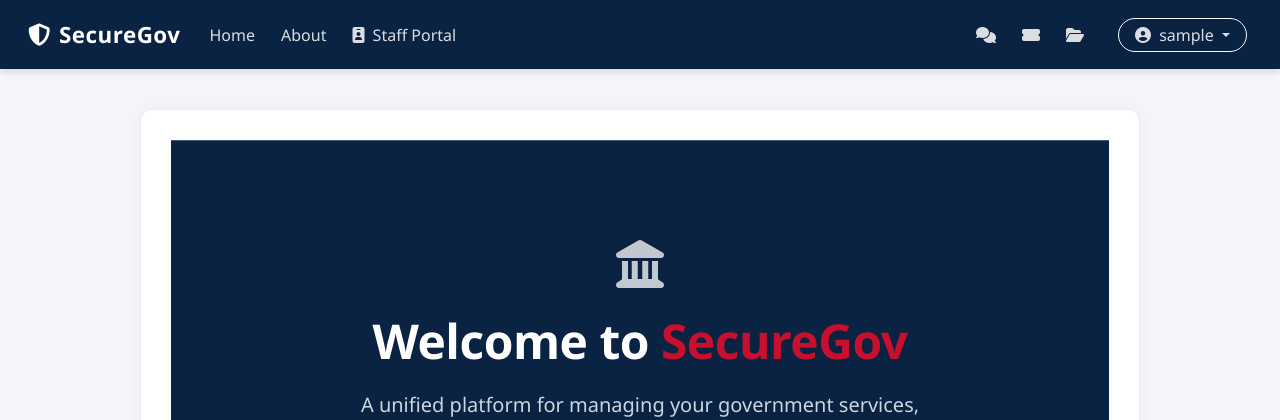
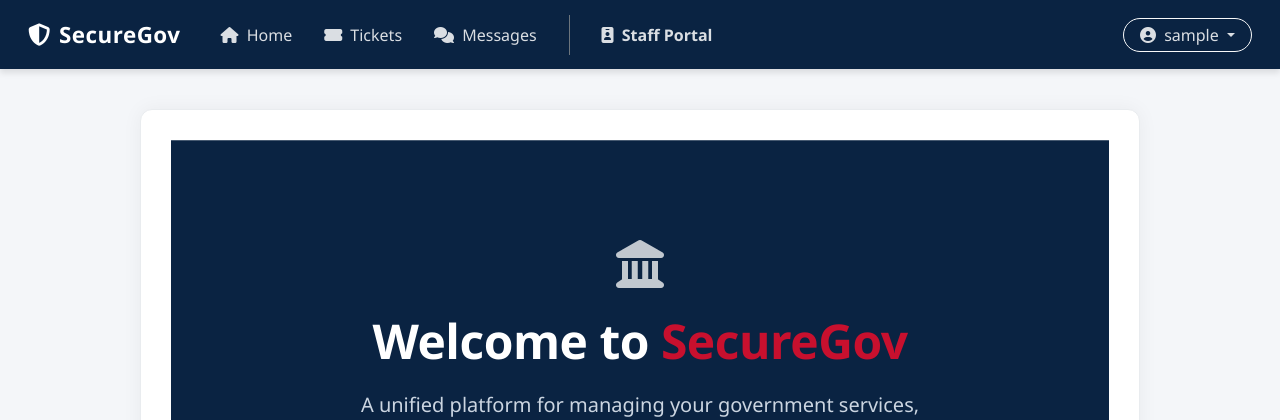
Before and after one commit to Ethanz12/Infosecurity_project, a Django app: page / in a window 1280 px wide. Shown: the top 420 px of the page. Run offline with Django 5.2, Linux system fonts and the light colour scheme; the visitor is signed in with stand-in values (Sample User, id 1); parts of the project's set-up code (start-up, migrations or seed data) failed here and were passed over.

Commit message:
Make the navbar look more better

```diff
--- a/apps/home/templates/home/base.html
+++ b/apps/home/templates/home/base.html
@@ -34,7 +34,7 @@
             color: rgba(255,255,255,0.85) !important;
             font-weight: 500;
             transition: color 0.2s;
-            margin: 0 5px;
+            margin: 0 8px;
         }
 
         .nav-link:hover, .nav-link.active {
@@ -55,7 +55,7 @@
         }
 
         .content-container {
-            max-width: 1000px; /* Slightly wider for tables */
+            max-width: 1000px;
             margin: 0 auto;
             background: white;
             border-radius: 12px;
@@ -82,7 +82,7 @@
 
     <nav class="navbar navbar-expand-lg navbar-dark navbar-custom sticky-top">
         <div class="container-fluid">
-            <a class="navbar-brand" href="{% url 'home' %}">
+            <a class="navbar-brand me-4" href="{% url 'home' %}">
                 <i class="fas fa-shield-alt me-2"></i>SecureGov
             </a>
 
@@ -93,54 +93,48 @@
             <div class="collapse navbar-collapse" id="navbarContent">
 
                 <ul class="navbar-nav me-auto mb-2 mb-lg-0">
-                    <li class="nav-item"><a class="nav-link" href="{% url 'home' %}">Home</a></li>
-                    <li class="nav-item"><a class="nav-link" href="#">About</a></li>
+                    <li class="nav-item">
+                        <a class="nav-link" href="{% url 'home' %}"><i class="fas fa-home me-1"></i> Home</a>
+                    </li>
+
+                    {% if user.is_authenticated %}
+                        <li class="nav-item">
+                            <a class="nav-link" href="{% url 'ticket_list' %}"><i class="fas fa-ticket-alt me-1"></i> Tickets</a>
+                        </li>
+                        <li class="nav-item">
+                            <a class="nav-link" href="{% url 'chat_inbox' %}"><i class="fas fa-comments me-1"></i> Messages</a>
+                        </li>
+                    {% endif %}
 
                     {% if user.is_authenticated and user.is_staff %}
-                        <li class="nav-item">
-                            <a class="nav-link text-warning" href="{% url 'staff_page' %}">
+                        <li class="nav-item ms-lg-3 border-start border-secondary ps-lg-3">
+                            <a class="nav-link text-warning fw-bold" href="{% url 'staff_page' %}">
                                 <i class="fas fa-id-badge me-1"></i> Staff Portal
                             </a>
                         </li>
                     {% endif %}
                 </ul>
 
-                <div class="d-flex align-items-center">
+                <div class="d-flex align-items-center mt-3 mt-lg-0">
                     {% if user.is_authenticated %}
 
-                        <ul class="navbar-nav me-3 d-none d-lg-flex">
-                            <li class="nav-item">
-                                <a class="nav-link" href="{% url 'chat_inbox' %}" title="Messages">
-                                    <i class="fas fa-comments"></i>
-                                </a>
-                            </li>
-                            <li class="nav-item">
-                                <a class="nav-link" href="{% url 'ticket_list' %}" title="Support Tickets">
-                                    <i class="fas fa-ticket-alt"></i>
-                                </a>
-                            </li>
-                            <li class="nav-item">
-                                <a class="nav-link" href="{% url 'file_list' %}" title="My Files">
-                                    <i class="fas fa-folder-open"></i>
-                                </a>
-                            </li>
-                        </ul>
-
                         <div class="dropdown">
-                            <a class="nav-link dropdown-toggle text-white border border-light rounded-pill px-3 py-1" href="#" role="button" data-bs-toggle="dropdown">
+                            <a class="nav-link dropdown-toggle text-white border border-light rounded-pill px-3 py-1 m-0" href="#" role="button" data-bs-toggle="dropdown">
                                 <i class="fas fa-user-circle me-1"></i> {{ user.username }}
                             </a>
                             <ul class="dropdown-menu dropdown-menu-end">
                                 <li><h6 class="dropdown-header">My Services</h6></li>
-                                <li><a class="dropdown-item" href="{% url 'ticket_list' %}"><i class="fas fa-ticket-alt me-2 text-primary"></i> Support Tickets</a></li>
                                 <li><a class="dropdown-item" href="{% url 'upload_file' %}"><i class="fas fa-cloud-upload-alt me-2 text-primary"></i> Upload File</a></li>
                                 <li><a class="dropdown-item" href="{% url 'file_list' %}"><i class="fas fa-folder me-2 text-primary"></i> My Files</a></li>
 
                                 <li><hr class="dropdown-divider"></li>
-                                <li><h6 class="dropdown-header">Account</h6></li>
-                                <li><a class="dropdown-item" href="{% url 'profile' %}"><i class="fas fa-user-cog me-2"></i> Profile</a></li>
-                                <li><a class="dropdown-item" href="{% url 'security_settings' %}"><i class="fas fa-lock me-2"></i> Security</a></li>
+
+                                <li><h6 class="dropdown-header">Account Settings</h6></li>
+                                <li><a class="dropdown-item" href="{% url 'profile' %}"><i class="fas fa-user-cog me-2 text-primary"></i> Profile</a></li>
+                                <li><a class="dropdown-item" href="{% url 'security_settings' %}"><i class="fas fa-lock me-2 text-primary"></i> Security</a></li>
+
                                 <li><hr class="dropdown-divider"></li>
+
                                 <li><a class="dropdown-item text-danger" href="{% url 'logout' %}"><i class="fas fa-sign-out-alt me-2"></i> Logout</a></li>
                             </ul>
                         </div>
--- a/apps/home/views.py
+++ b/apps/home/views.py
@@ -605,6 +605,7 @@ def ticket_detail(request, ticket_uuid):
 
     has_access = False
     can_edit = False
+    is_restricted_view = False # NEW ABAC FLAG
 
     # --- B. Check Access Rights ---
     if is_owner:
@@ -626,7 +627,8 @@ def ticket_detail(request, ticket_uuid):
                         can_edit = True
                     elif staff.department == 'HEALTH' and staff.security_level >= 2:
                         has_access = True
-                        can_edit = False
+                        can_edit = True # Give them edit access to refer the ticket
+                        is_restricted_view = True # But trigger the restricted view flag!
                     else:
                         has_access = False
 
@@ -692,8 +694,13 @@ def ticket_detail(request, ticket_uuid):
         messages.success(request, "Ticket updated.")
         return redirect("ticket_detail", ticket_uuid=ticket.id)
 
-    # --- NEW: Fetch Attachments ---
-    attachments = ticket.attachments.all()
+    # --- NEW: Restrict Data for Mismatched Specialties ---
+    if is_restricted_view:
+        # Override the description dynamically (doesn't save to DB)
+        ticket.description = "[CONTENT RESTRICTED] This ticket contains information outside your specialization. You may reply to refer this ticket or transfer the ticket, but patient details have been hidden."
+        attachments = [] # Clear attachments out of the context
+    else:
+        attachments = ticket.attachments.all()
 
     # --- F. Prepare Data ---
     context = {
@@ -717,10 +724,8 @@ def ticket_detail(request, ticket_uuid):
             # ABAC check for displaying sensitive profile details within the ticket
             staff = StaffProfile.objects.get(user=user)
 
-            if staff.department == 'HEALTH' and staff.specialization == 'DENTIST':
+            if not is_restricted_view and staff.department == 'HEALTH' and staff.specialization == 'DENTIST':
                 citizen_info["dental_stuff"] = profile.dental_stuff
-            elif staff.department == 'HEALTH' and staff.security_level >= 2:
-                 citizen_info["dental_stuff"] = profile.dental_stuff # Read-only viewing
             else:
                 citizen_info["dental_stuff"] = "Restricted"
 
```
Also changed, not shown: apps/home/templates/tickets/ticket_detail.html (+35 -6 lines).
